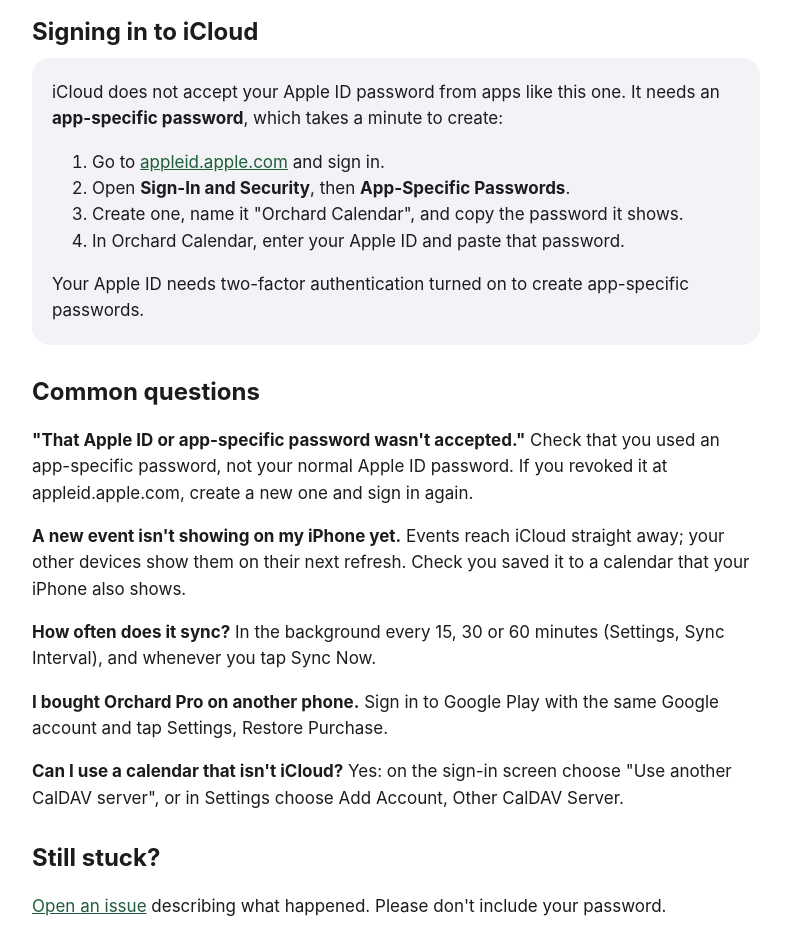
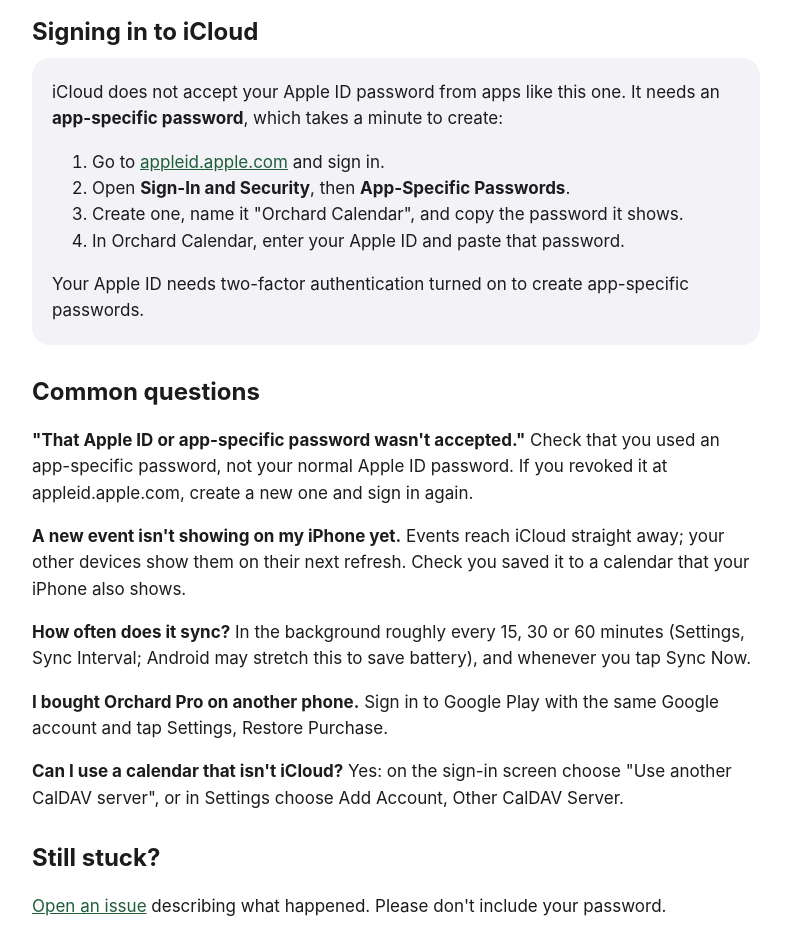
Before and after one commit to stormychel/orchard-calendar, a plain HTML site: page support.html in a window 1280 px wide. Shown: the part 149-1097 px from the top of the page, without its empty margins (244-1035 px from the left). Drawn offline with Linux system fonts and the light colour scheme.

Commit message:
- say sync intervals are approximate: Android may stretch background work to save battery

```diff
--- a/support.html
+++ b/support.html
@@ -27,7 +27,7 @@
     <h2>Common questions</h2>
     <p><strong>"That Apple ID or app-specific password wasn't accepted."</strong> Check that you used an app-specific password, not your normal Apple ID password. If you revoked it at appleid.apple.com, create a new one and sign in again.</p>
     <p><strong>A new event isn't showing on my iPhone yet.</strong> Events reach iCloud straight away; your other devices show them on their next refresh. Check you saved it to a calendar that your iPhone also shows.</p>
-    <p><strong>How often does it sync?</strong> In the background every 15, 30 or 60 minutes (Settings, Sync Interval), and whenever you tap Sync Now.</p>
+    <p><strong>How often does it sync?</strong> In the background roughly every 15, 30 or 60 minutes (Settings, Sync Interval; Android may stretch this to save battery), and whenever you tap Sync Now.</p>
     <p><strong>I bought Orchard Pro on another phone.</strong> Sign in to Google Play with the same Google account and tap Settings, Restore Purchase.</p>
     <p><strong>Can I use a calendar that isn't iCloud?</strong> Yes: on the sign-in screen choose "Use another CalDAV server", or in Settings choose Add Account, Other CalDAV Server.</p>
 
```
